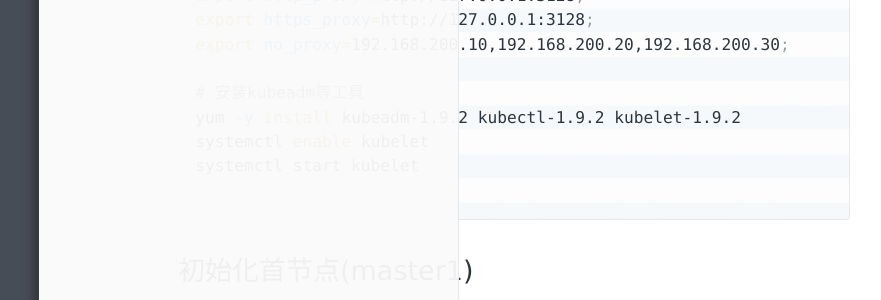
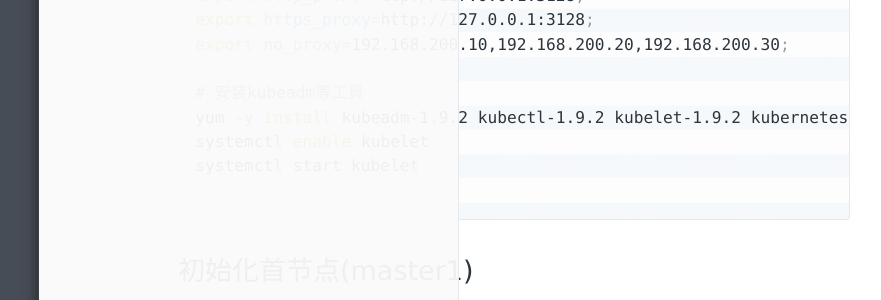
Before and after one commit to aiziyuer/aiziyuer.github.io, a Jekyll site: the page built from _posts/cloud/2018-08-04-kubernetesmultiplemasterclusterguide.markdown, in a window 1280 px wide. Shown: the part 3009-3309 px from the top of the page, without its empty margins (126-1007 px from the left). Built offline with Jekyll 4.4.1, drawn with Linux system fonts in a browser that asks for light colours.

Commit message:
修复文章错误

```diff
--- a/_posts/cloud/2018-08-04-kubernetesmultiplemasterclusterguide.markdown
+++ b/_posts/cloud/2018-08-04-kubernetesmultiplemasterclusterguide.markdown
@@ -129,7 +129,7 @@
 export no_proxy=192.168.200.10,192.168.200.20,192.168.200.30;
 
 # 安装kubeadm等工具
-yum -y install kubeadm-1.9.2 kubectl-1.9.2 kubelet-1.9.2
+yum -y install kubeadm-1.9.2 kubectl-1.9.2 kubelet-1.9.2 kubernetes-cni-0.6.0
 systemctl enable kubelet
 systemctl start kubelet
 
```
